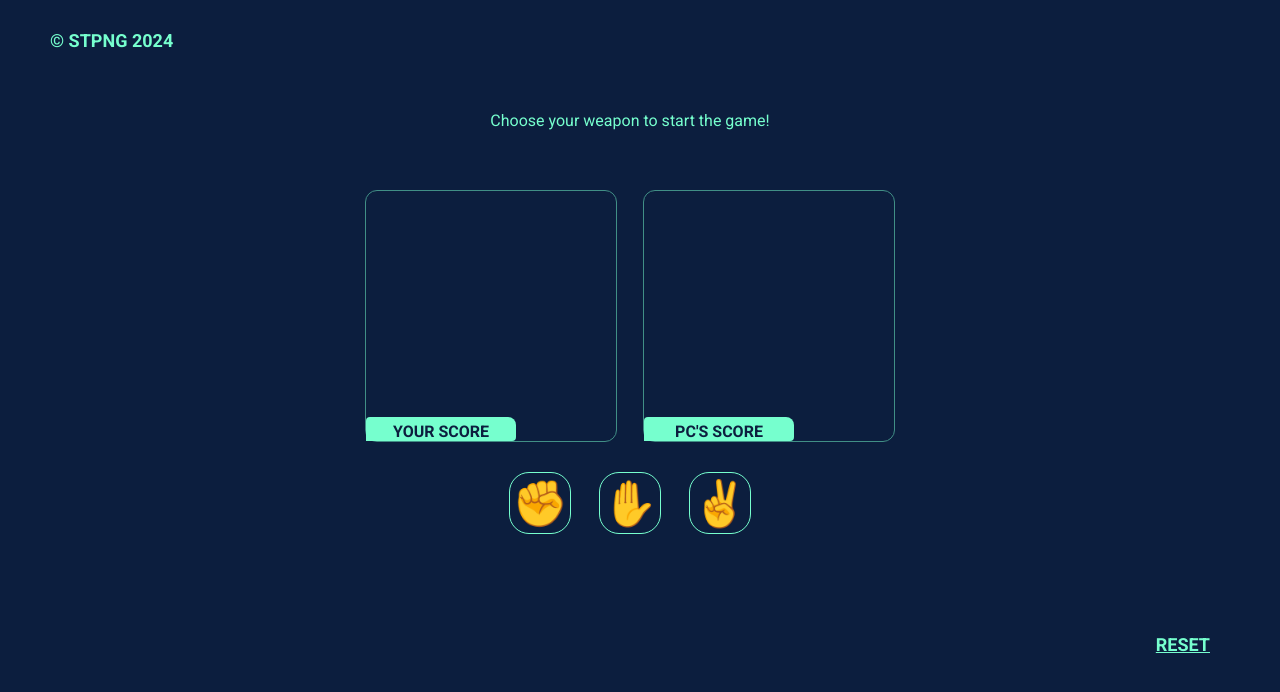
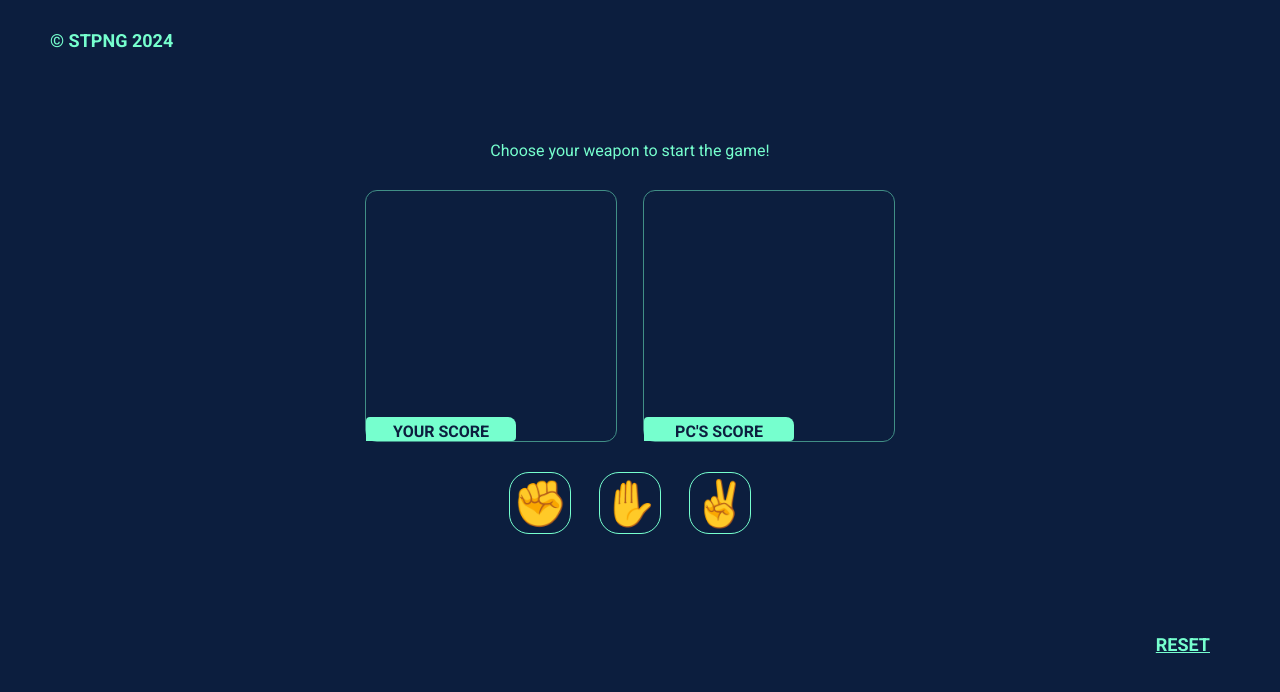
Before and after one commit to 2Seph/rock-paper-scissors, a plain HTML site: page index.html in a window 1280 px wide. Drawn offline with Linux system fonts and the light colour scheme.

Commit message:
changed status' margin

```diff
--- a/style.css
+++ b/style.css
@@ -18,7 +18,8 @@ body {
 
   .status {
     text-align: center;
-    margin: 60px;
+    margin-top: 90px;
+    margin-bottom: 30px;
   }
 
   .bottom {
```
